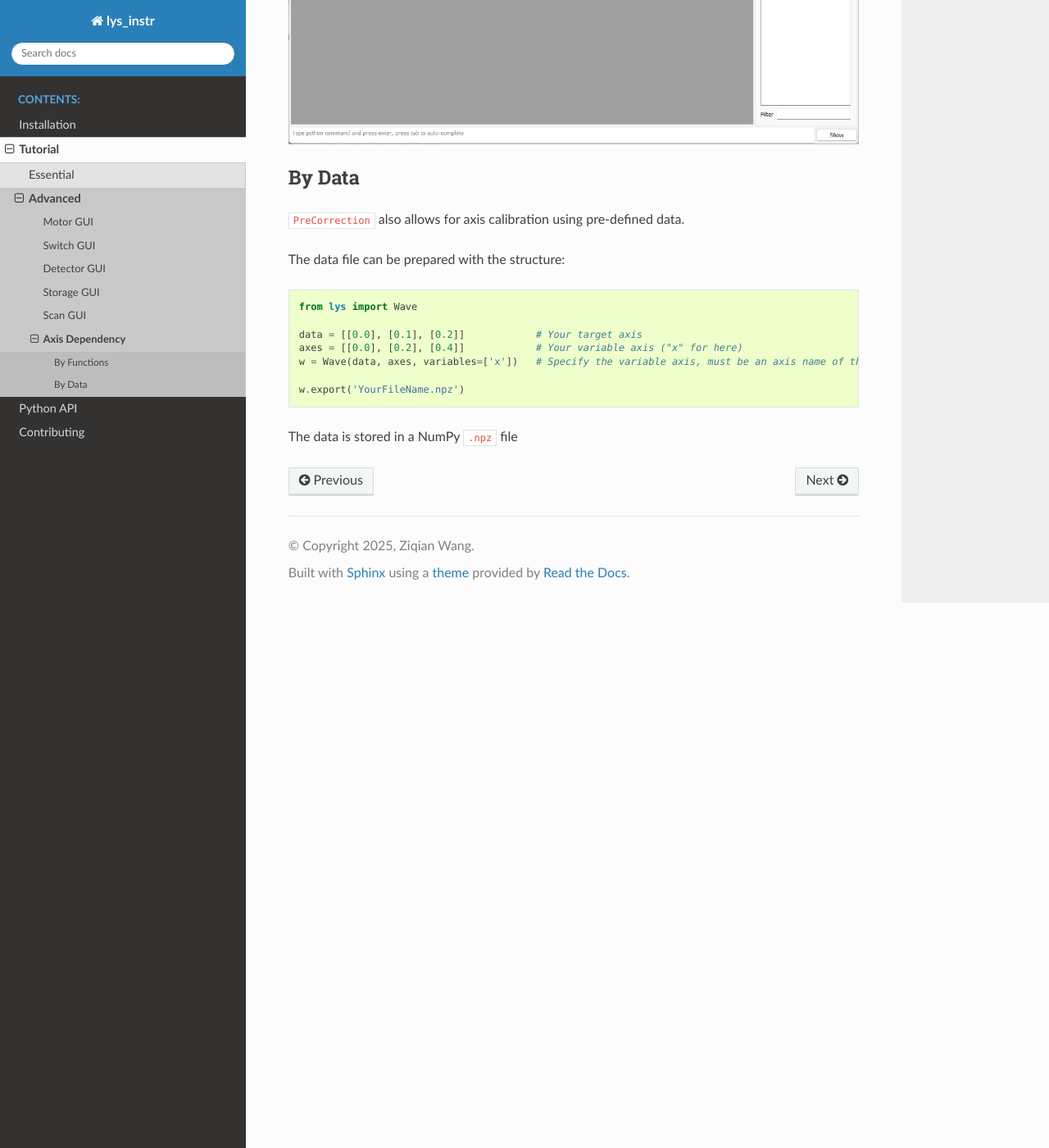
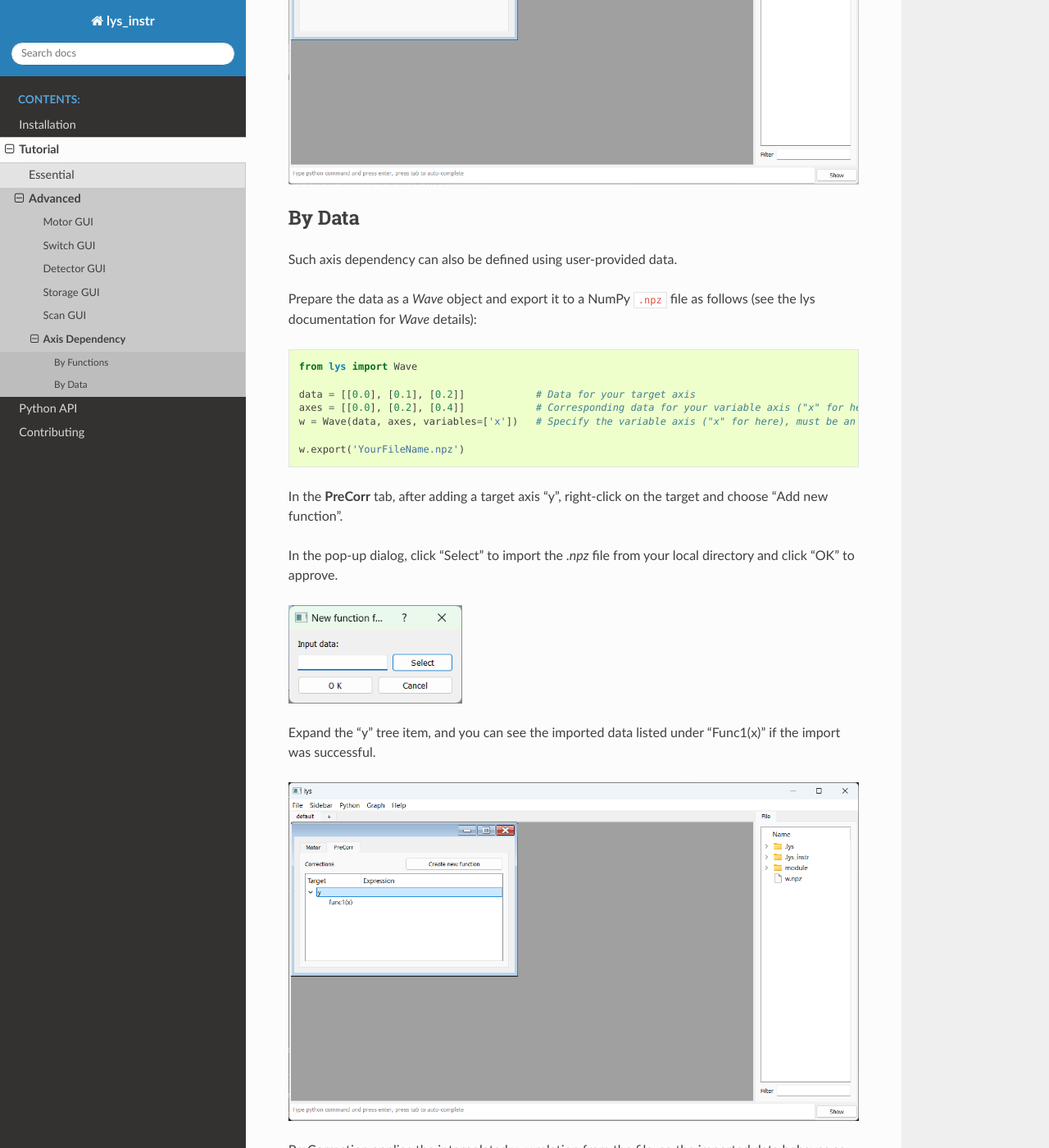
Before and after one commit to zwang154/lys_instr, a Sphinx documentation site: the page built from docs_src/source/lys_instr_/tutorial_/preCorrection.rst, in a window 1280 px wide and 1400 px high, scrolled down 2678 px. Shown: the whole window at 82% size. Built offline with Sphinx 7.4.7 and the Read the Docs theme 3.1.0, drawn with Linux system fonts in a browser that asks for light colours; some of the changed text lies outside the part shown.

Commit message:
Updated documentation.

```diff
--- a/docs_src/source/lys_instr_/tutorial_/handsOn.rst
+++ b/docs_src/source/lys_instr_/tutorial_/handsOn.rst
@@ -12,7 +12,7 @@ Launch *lys*, enter the following code in the command line, and press **Enter**.
 
 .. code-block:: python
 
-    from lys_instr.tutorial import template0
+    from lys_instr.templates import template0
     template0.Window()
 
 A GUI window will appear as follows:
--- a/docs_src/source/lys_instr_/tutorial_/preCorrection.rst
+++ b/docs_src/source/lys_instr_/tutorial_/preCorrection.rst
@@ -5,8 +5,9 @@ Axis Dependency
 By Functions
 ------------
 
-The ``PreCorrection`` utility enables defining dependencies among axes.
-Suppose the position of "y" must always follow a fixed function of "x", for example, ``y = x/2`` while only "x" is directly controlled.
+The ``PreCorrection`` utility allows defining dependencies between axes.
+
+Suppose the stop point of "y" always needs to follow that of "x" as a fixed function, for example, ``y = x/2`` while only "x" is directly controlled.
 
 A simple GUI combining a motor and a corrector can be constructed as follows:
 
@@ -51,7 +52,7 @@ The resulting GUI appears as follows. Only the "x" axis is enabled for control:
 .. image:: /lys_instr_/tutorial_/preCorrection_2.png
 
 In the **PreCorr** tab, right-click on the tree space and select "Add Target" to add a target axis, i.e., "y".
-Then, right-click on the target "y" and select "Add Variable", choosing "x" as the variable axis.
+Then, right-click on the target "y" and select "Add new Variable", choosing "x" as the variable axis.
 You can add multiple variables if needed.
 Next, double-click on the expression space of target "y" to enter ``x/2``.
 
@@ -66,18 +67,29 @@ Now, when you enter a target position for "x" in the **Motor** tab and click **G
 By Data
 -------
 
-``PreCorrection`` also allows for axis calibration using pre-defined data.
+Such axis dependency can also be defined using user-provided data.
 
-The data file can be prepared with the structure:
+Prepare the data as a *Wave* object and export it to a NumPy ``.npz`` file as follows (see the lys documentation for *Wave* details):
 
 .. code-block:: python
 
     from lys import Wave
 
-    data = [[0.0], [0.1], [0.2]]            # Your target axis
-    axes = [[0.0], [0.2], [0.4]]            # Your variable axis ("x" for here)
-    w = Wave(data, axes, variables=['x'])   # Specify the variable axis, must be an axis name of the motor
+    data = [[0.0], [0.1], [0.2]]            # Data for your target axis
+    axes = [[0.0], [0.2], [0.4]]            # Corresponding data for your variable axis ("x" for here)
+    w = Wave(data, axes, variables=['x'])   # Specify the variable axis ("x" for here), must be an axis name of the motor
 
     w.export('YourFileName.npz')
 
-The data is stored in a NumPy ``.npz`` file
+In the **PreCorr** tab, after adding a target axis "y", right-click on the target and choose "Add new function".
+
+In the pop-up dialog, click "Select" to import the `.npz` file from your local directory and click "OK" to approve.
+
+.. image:: /lys_instr_/tutorial_/preCorrection_func_1.png
+    :scale: 80%
+
+Expand the "y" tree item, and you can see the imported data listed under "Func1(x)" if the import was successful.
+
+.. image:: /lys_instr_/tutorial_/preCorrection_func_2.png
+
+PreCorrection applies the interpolated x–y relation from the file, so the imported data behaves as the previous function-defined dependency for x values within the file's range (that is, x = 0.0–0.4).
```
Also changed, not shown: docs_src/source/lys_instr_/tutorial_/preCorrection_func_1.png (added), docs_src/source/lys_instr_/tutorial_/preCorrection_func_2.png (added).
